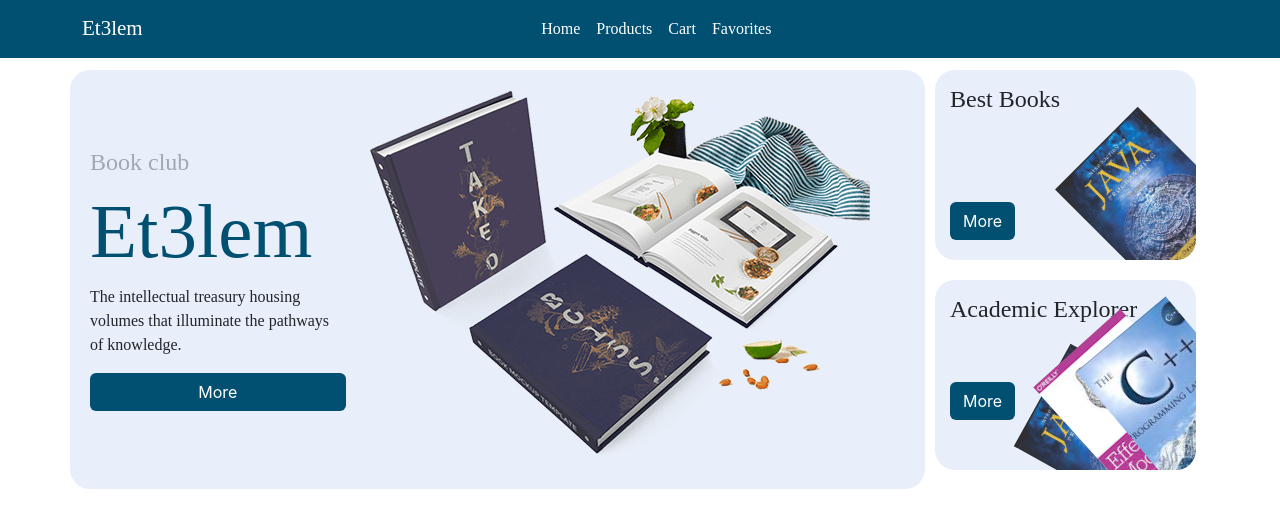
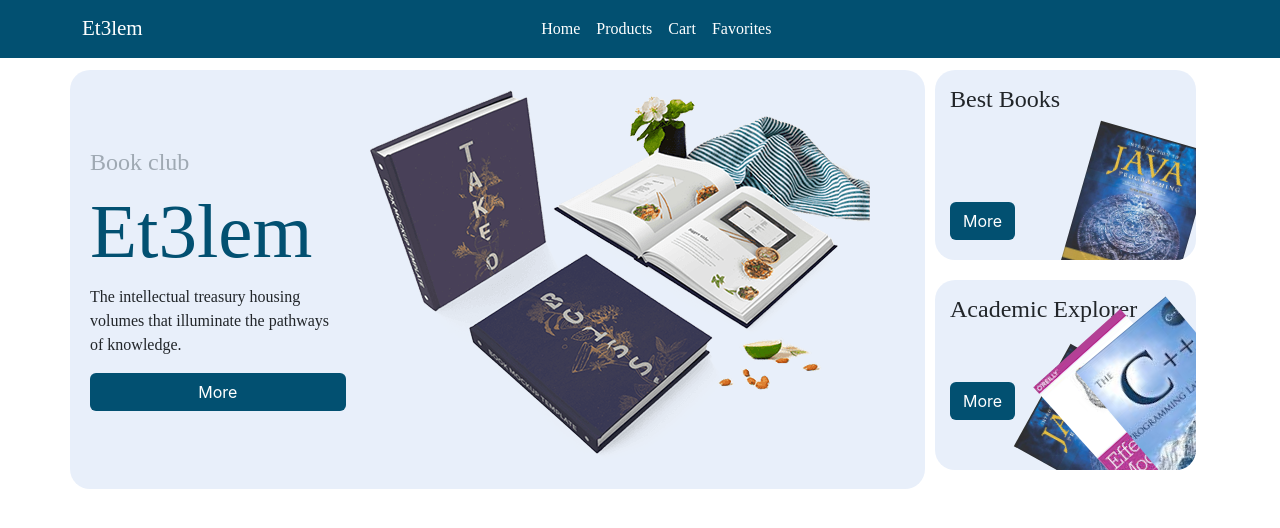
Before and after one commit to nada7harby/et3lem, a React (Create React App) app: page / in a window 1280 px wide. Shown: the top 528 px of the page. Built offline with nearby package versions, Linux system fonts and the light colour scheme.

Commit message:
Update Main.css

```diff
--- a/src/css/Main.css
+++ b/src/css/Main.css
@@ -48,10 +48,10 @@ button.btn {
   position: absolute;
 }
 .main-right.one img {
-  right: -12px;
-  bottom: -16px;
-  transform: rotate(-45deg);
-  overflow: hidden;
+ right: 1px;
+    bottom: -24px;
+    transform: rotate(16deg);
+    overflow: hidden;
 }
 .main-right button {
   position: absolute;
```
